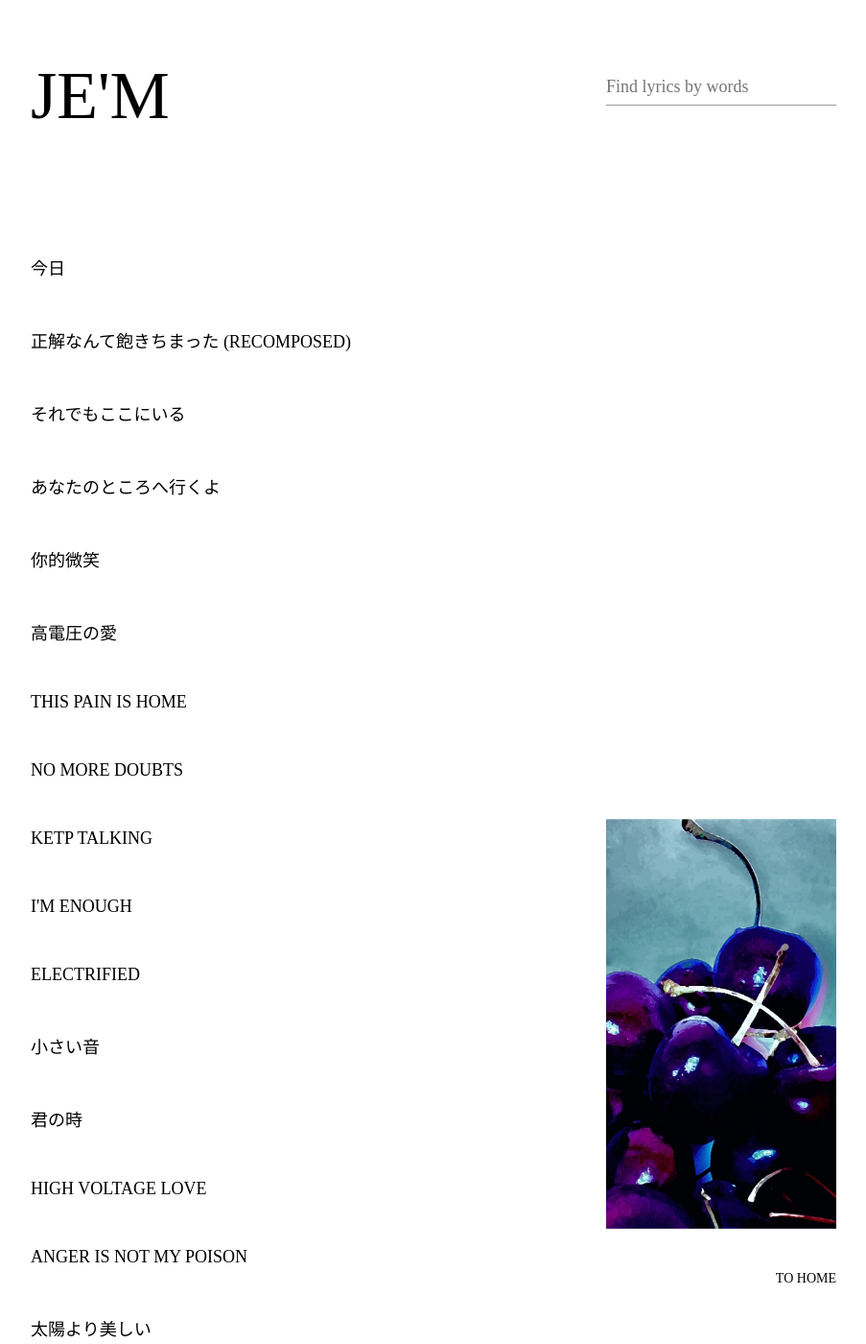
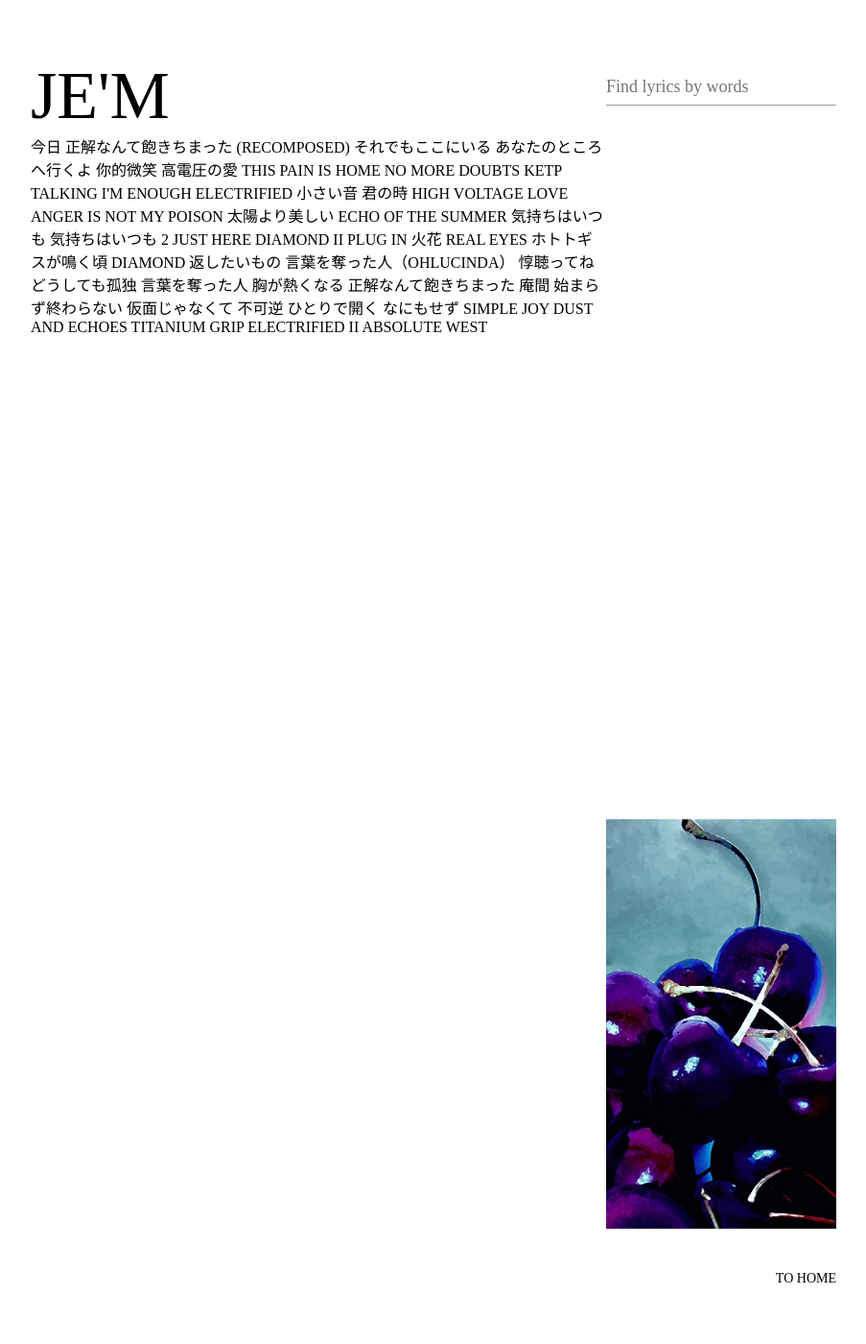
Before and after one commit to ohlucinda/jemlyrics, a Jekyll site: the page built from lyrics.md, in a window 1280 px wide and 1400 px high. Shown: the whole window at 96% size, without its empty margins (308-1211 px from the left). Built offline with Jekyll 4.4.1, drawn with Linux system fonts in a browser that asks for light colours; some web fonts are replaced.

Commit message:
Update titles.html

```diff
--- a/_layouts/titles.html
+++ b/_layouts/titles.html
@@ -55,14 +55,21 @@
 }
 
 /* リスト */
-.list {
-  display: flex;
-  flex-direction: column;
-  gap: 50px;
-  margin-top: 125px;
+list a {
+
+  font-size: 18px;
+
+  font-family:
+
+    "adobe-caslon-pro",
+
+    "Hiragino Mincho ProN",
+
+    "Yu Mincho",
+
+    serif;
+
 }
-
-.list a { font-size: 18px; }
 
 .list a:hover {
   opacity: 0.4;
```
